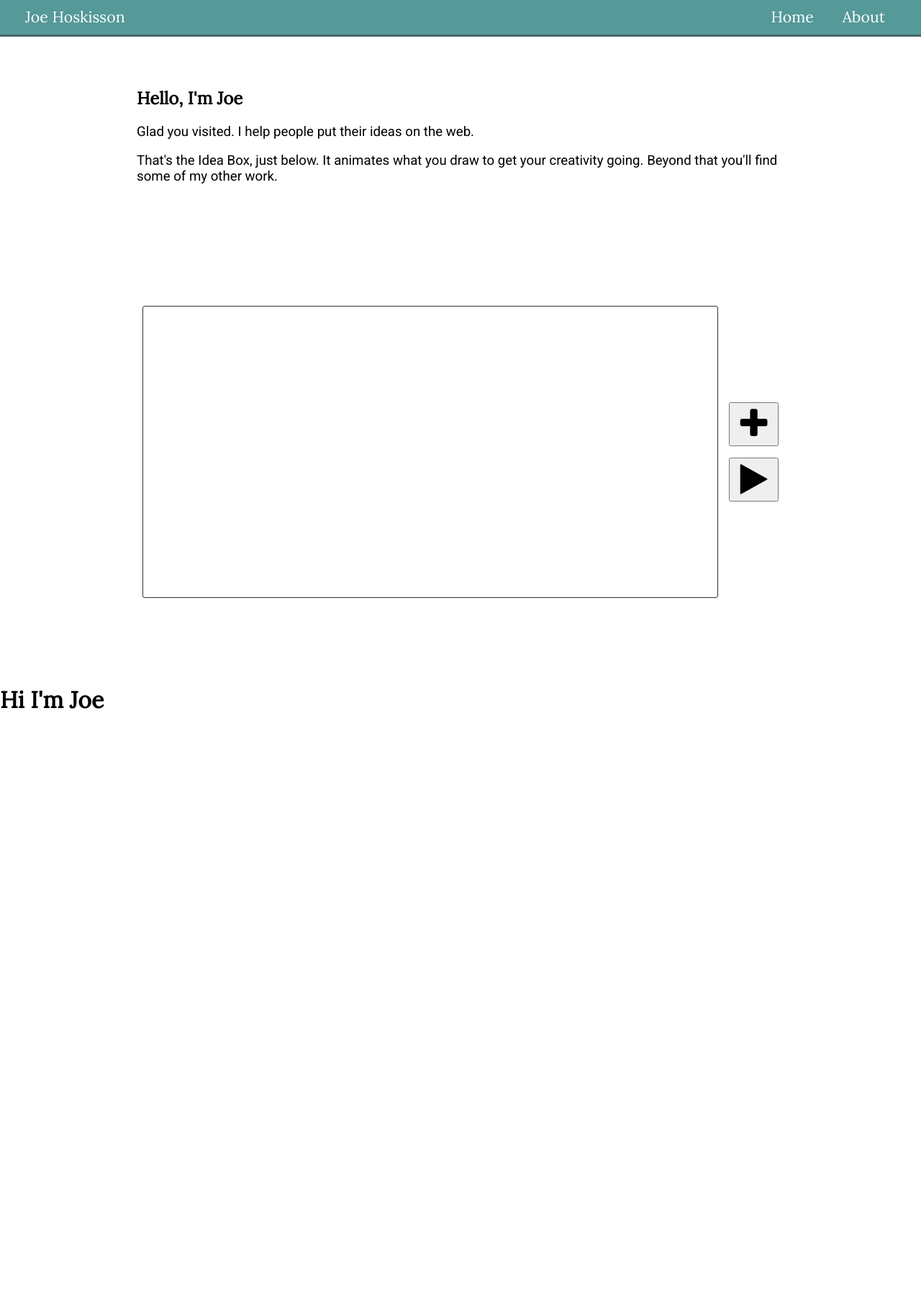
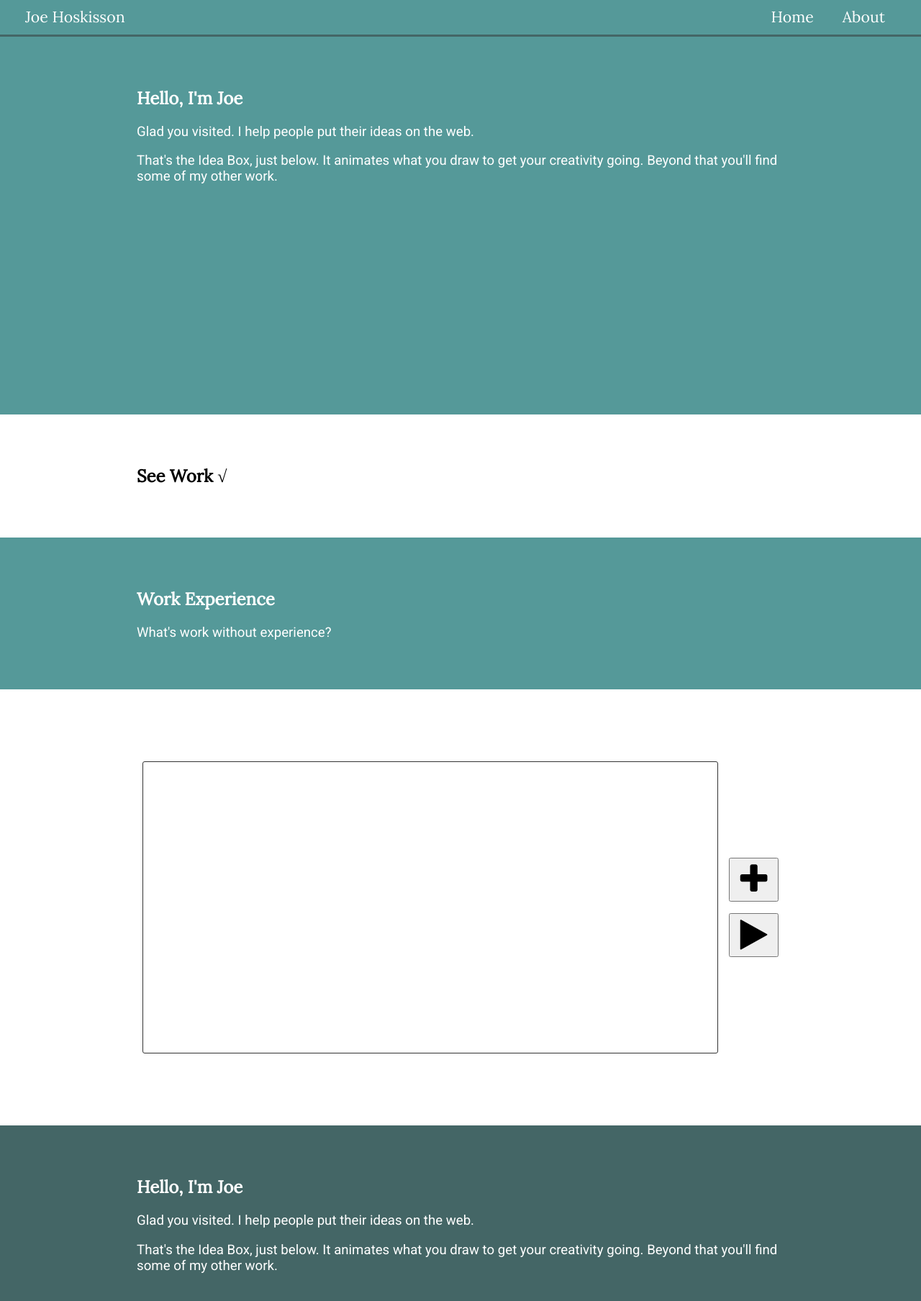
Before and after one commit to joevus/portfolio-ideabox, a React (Create React App) app: page / in a window 1280 px wide. Shown: the top 1808 px of the page at 72% size. Before the commit the page ends 1016 px from the top, so only its background shows below. Built offline with nearby package versions, Linux system fonts and the light colour scheme.

Commit message:
added basic components for new layout.

```diff
--- a/src/components/main/Main.js
+++ b/src/components/main/Main.js
@@ -1,15 +1,20 @@
 import React from "react";
 
+import Contact from "./contact";
+import Experience from "./experience";
 import Header from "./header";
 import Ideabox from "./ideabox/index.js";
+import Work from "./work";
 
 class Main extends React.Component {
   render() {
     return (
       <div>
           <Header />
+          <Work />
+          <Experience />
           <Ideabox />
-        <h1>Hi I'm Joe</h1>
+          <Contact />
       </div>
     );
   }
--- /dev/null
+++ b/src/components/main/contact/index.js
@@ -0,0 +1,19 @@
+import React from "react";
+
+class Contact extends React.Component {
+  render() {
+    return (
+      <section className="contact container">
+        <div className="row">
+          <h1>Hello, I'm Joe</h1>
+          <p>Glad you visited. I help people put their ideas on the web.</p>
+          <p>That's the Idea Box, just below. It animates what you draw to get your creativity going. Beyond that you'll find some of my other work.</p>
+        </div>
+
+      </section>
+
+    );
+  }
+}
+
+export default Contact;
--- /dev/null
+++ b/src/components/main/experience/index.js
@@ -0,0 +1,18 @@
+import React from "react";
+
+class Experience extends React.Component {
+  render() {
+    return (
+      <section className="experience container">
+        <div className="row">
+          <h1>Work Experience</h1>
+          <p>What's work without experience?</p>
+        </div>
+
+      </section>
+
+    );
+  }
+}
+
+export default Experience;
--- /dev/null
+++ b/src/components/main/work/index.js
@@ -0,0 +1,17 @@
+import React from "react";
+
+class Work extends React.Component {
+  render() {
+    return (
+      <section className="work container">
+        <div className="row">
+          <h1>See Work √</h1>
+        </div>
+
+      </section>
+
+    );
+  }
+}
+
+export default Work;
--- a/src/css/index.css
+++ b/src/css/index.css
@@ -79,6 +79,8 @@ p {
   padding-right: 10px;
 
 }
+
+/* Navbar */
 
 .navbar {
   color: white;
@@ -169,6 +171,21 @@ p {
   .navbar-toggle {
     display: none;
   }
+}
+
+/* Header */
+
+section.header {
+  min-height: 525px;
+  color: white;
+  background: #559999;
+}
+
+/* Experience */
+
+section.experience {
+  color: white;
+  background: #559999;
 }
 
 
@@ -267,3 +284,11 @@ with its grid intact but not with justify-items:center on it*/
 .ideaBoxHd {
   text-align: center;
 }
+
+
+/* Contact (Footer) */
+
+section.contact {
+  color: white;
+  background: #446666;
+}
```
